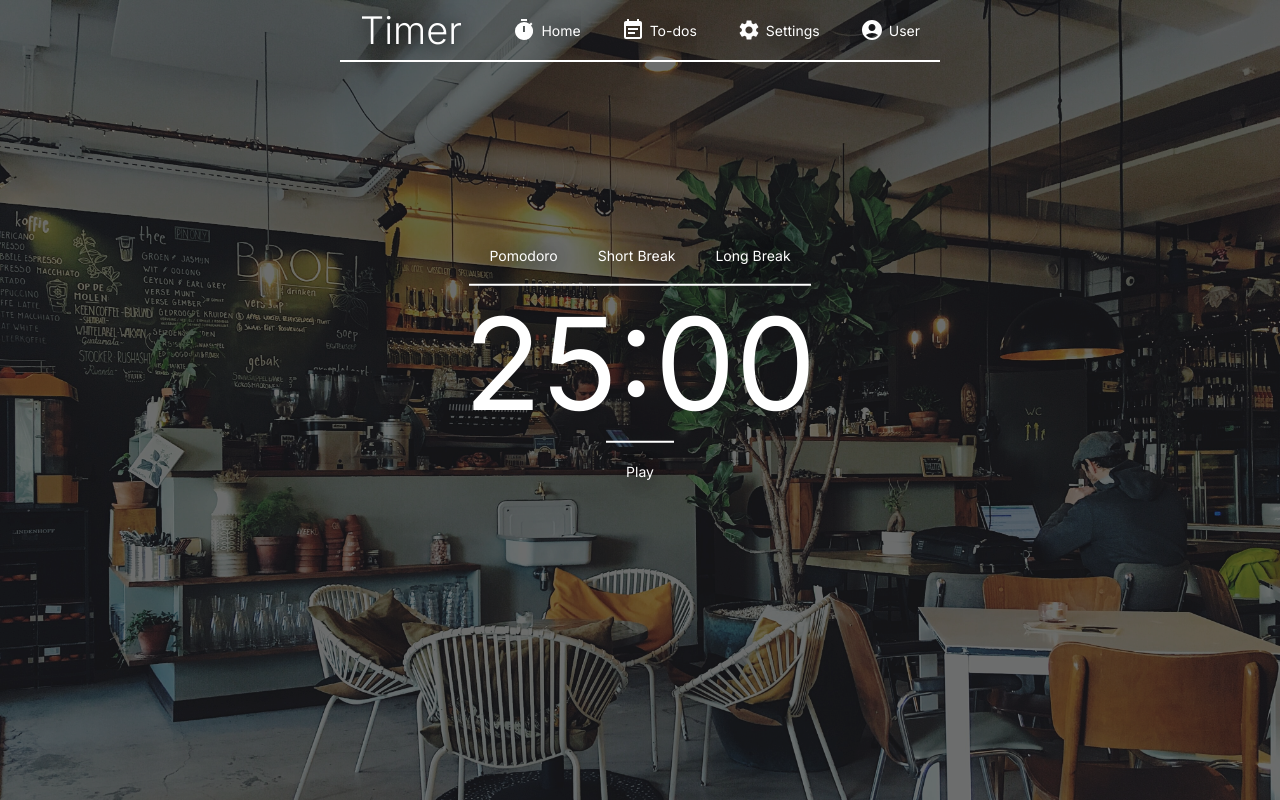
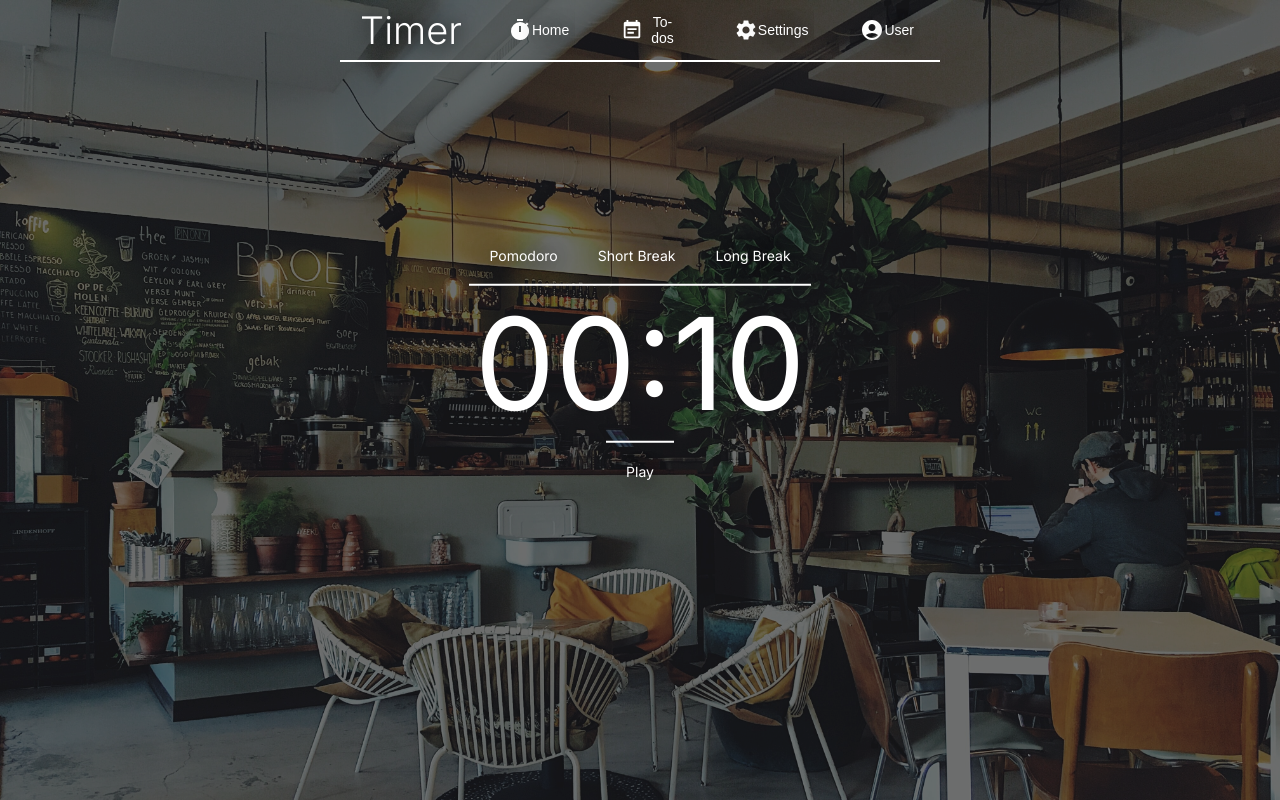
Before and after one commit to Miguel-Antonio-Logarta/Timer-App, a React (Create React App) app: page / in a window 1280 px wide. Built offline with nearby package versions, Linux system fonts and the light colour scheme.

Commit message:
* Added a single event handler for buttons to set time and pause the timer. * Added a timer component with controls * Changed navbar li links to a separate component called NavItems.   NavItems have a button instead of a link.

```diff
--- a/src/App.js
+++ b/src/App.js
@@ -1,18 +1,68 @@
 import './styles/App.css';
 import Timer from './components/Timer.js';
-import ATestButton from './components/ATestButton';
+// import ATestButton from './components/ATestButton';
 import Navbar from './components/Navbar';
 import Background from './components/Background';
+// import TestModal from './components/TestModal';
+import React from 'react';
 
-function App() {
+class App extends React.Component {
+  constructor(props) {
+    super(props);
+    this.state = {
+      // showModal: false
+      showSettings: false,
+      showStats: false,
+      showLogin: false
+    };
+
+    this.showSettingsWindow = this.showSettingsWindow.bind(this);
+    this.showStatsWindow = this.showStatsWindow.bind(this);
+    this.showLoginWindow = this.showLoginWindow.bind(this);
+    // this.toggleModal = this.toggleModal.bind(this);
+  }
+
+  // toggleModal() {
+  //   console.log("The button click event has reached the parent");
+  //   this.setState({showModal: !this.state.showModal});
+  // }
+
+  // TODO: change all of this and turn it into one function.
+  // handleNavButtonClick(whichwindowtoshow)
+  showSettingsWindow () {
+    console.log("Settings are now showing");
+    this.setState({showSettings: !this.state.showSettings});
+  }
+
+  showStatsWindow () {
+    console.log("Stats are now showing");
+    this.setState({showStats: !this.state.showStats});
+  }
+
+  showLoginWindow () {
+    this.setState({showLogin: !this.state.showLogin});
+  }
+
+  render() {
+    // console.log(this.state.showModal);
     return (
       <div className="the-app">
-      <Navbar/>
+        <Navbar
+          showLoginWindow={this.showLoginWindow}
+          showStatsWindow={this.showStatsWindow}
+          showSettingsWindow={this.showSettingsWindow}
+          // showLogin={this.state.showLogin}
+          // showStats={this.state.showStats}
+          // showSettings={this.state.showSettings}
+        />
         <Timer />
         <Background />
-      {/* <ATestButton/> */}
+        {/* <TestModal /> */}
+        {/* <TestModal daClick={this.toggleModal} PutMyBallsInYoJaws={this.state.showModal}/>
+        <ATestButton daClick={this.toggleModal}/> */}
       </div>
     );
   }
+}
 
 export default App;
--- /dev/null
+++ b/src/components/NavItems.js
@@ -0,0 +1,21 @@
+import React from "react";
+
+// <a> tag should be changed to a button now. Because it won't lead to another page and will just open a modal instead
+class NavItems extends React.Component {
+    constructor(props) {
+        super(props);
+    }
+
+    render() {
+        return(
+            <li className="nav-item">
+                <button href="#" onClick={this.props.toggle}>
+                    {this.props.icon}
+                    <span>{this.props.title}</span>
+                </button>
+            </li>
+        );
+    }
+}
+
+export default NavItems;
--- a/src/components/Navbar.js
+++ b/src/components/Navbar.js
@@ -1,5 +1,6 @@
 import React from "react";
 import {MdTimer, MdAccountCircle, MdSettings, MdEventNote} from "react-icons/md";
+import NavItems from "./NavItems";
 
 class Navbar extends React.Component {
     // Next time I think we can turn the nav links into components. They all do the same thing
@@ -7,6 +8,12 @@ class Navbar extends React.Component {
     // Todos opens the todo lists on the sidebar
     // Settings also opens a sidebar where you can adjust the settings
     // Each nav link has an icon
+    constructor(props) {
+        super(props);
+        this.state = {
+
+        }
+    }
     render() {
         return (
             <header>
@@ -14,10 +21,15 @@ class Navbar extends React.Component {
                     <h1 className="brand">Timer</h1>
                     <nav className="nav-menu">
                         <ul className="nav-links">
-                            <li className="nav-item"><a href="#"><MdTimer size="24px"/><span>Home</span></a></li>
-                            <li className="nav-item"><a href="#"><MdEventNote size="24px"/><span>To-dos</span></a></li>
+                            <NavItems title="Home" toggle={this.props.showSettingsWindow} icon={<MdTimer size="24px"/>} />
+                            <NavItems title="To-dos" toggle={this.props.showSettingsWindow} icon={<MdEventNote size="24px"/>} />
+                            <NavItems title="Settings" toggle={this.props.showSettingsWindow} icon={<MdSettings size="24px"/>} />
+                            <NavItems title="User" toggle={this.props.showStatsWindow} icon={<MdAccountCircle size="24px"/>} />
+                            {/* <li className="nav-item"><a href="#"><MdTimer size="24px"/><span>Home</span></a></li> */}
+                            {/* <li className="nav-item"><a href="#"><MdEventNote size="24px"/><span>To-dos</span></a></li>
                             <li className="nav-item"><a href="#"><MdSettings size="24px"/><span>Settings</span></a></li>
-                            <li className="nav-item"><a href="#"><MdAccountCircle size="24px"/><span>User</span></a></li>
+                            <li className="nav-item"><a href="#"><MdAccountCircle size="24px"/><span>User</span></a></li> */}
+
                         </ul>
                     </nav>
                 </div>
--- /dev/null
+++ b/src/components/TestModal.js
@@ -0,0 +1,29 @@
+import react from "react";
+
+class TestModal extends react.Component {
+    constructor(props) {
+        super(props);
+        this.state = {
+            show: false
+        };
+    }
+
+    render() {
+        console.log(this.props.PutMyBallsInYoJaws)
+        if (this.props.PutMyBallsInYoJaws){
+            return(
+                <div>
+                    <p style={{color:"black"}}>This is the modal</p>
+                    <button onClick={this.props.daClick}>Close</button>
+                </div>
+            );
+        }
+        else {
+            return(
+                null
+            );
+        }
+    }
+}
+
+export default TestModal;
--- a/src/components/Timer.js
+++ b/src/components/Timer.js
@@ -1,17 +1,19 @@
 import React from "react";
 import moment from 'moment';
 
+// TODOS:
+// Stop when timer reaches zero
+// Add sound effect for when timer reaches zero, when timer pauses, when timer plays
+// Add feature to change timer value with long break, short break, and pomodoro
+// One event handling function
 class Timer extends React.Component {
     constructor(props) {
         super(props);
         this.state = {
             paused: true,
-            buttonText: "Play",
-            currentTime: moment.duration(25*60*1000), // Sets a 25 minutes counter in milliseconds
-            // currentTime: moment.duration(10*1000)
+            // currentTime: moment.duration(25*60*1000), // Sets a 25 minutes counter in milliseconds
+            currentTime: moment.duration(10*1000),
         }
-
-        this.handlePause = this.handlePause.bind(this);
     }
 
     componentDidMount() {
@@ -29,7 +31,8 @@ class Timer extends React.Component {
     }
 
     tick() {
-        if (!this.state.paused)
+        const isZero = this.state.currentTime.as('milliseconds') <= 0;
+        if (!this.state.paused && !isZero)
         {
             this.setState({currentTime: moment.duration(this.state.currentTime.asMilliseconds() - 1000)});
         }
@@ -37,25 +40,25 @@ class Timer extends React.Component {
         // Make sure to end the tick once duration reaches 0 and reset it.
     }
 
-    handlePause(event) {
-        // The button text is not working for some reason. The first play does not change
-        // Reason: setState calls are asynchronous for performance reasons, relying on them for instand change will cause issues.
-        // Issue fixed**: use {this.state.paused ? "Play" : "Pause"} in the button tag instead of having it be the value of this.state.buttonText
-        const isPaused = this.state.paused;
-        if (isPaused) {
-            // The timer is paused, the button should say play
-            this.setState({buttonText: "Play", paused: false});
-            console.log("Play");
-            console.log(this.state);
+    handleButtonClick = (evt) => {
+        const btn = evt.target;
+        console.log(btn.name);
+        switch (btn.name) {
+            case "pomodoro":
+                this.setState({currentTime: moment.duration(25*60*1000 + 0*1000), paused: true});
+                break;
+            case "short_break":
+                this.setState({currentTime: moment.duration(5*60*1000 + 0*1000), paused: true});
+                break;
+            case "long_break":
+                this.setState({currentTime: moment.duration(15*60*1000 + 0*1000), paused: true});
+                break;
+            case "pause":
+                this.setState({paused: !this.state.paused});
+                break;
+            default:
+                break;
         }
-        else {
-            // The timer is playing, the button should say pause
-            this.setState({buttonText: "Pause", paused: true});
-            console.log("Paused");
-            console.log(this.state);
-        }
-
-        event.preventDefault();
     }
 
     render () {
@@ -63,13 +66,12 @@ class Timer extends React.Component {
             // <div className="timer-wrapper">
                 <div className="timer">
                     <div className="timer-selection">
-                        <button className="timer-button">Pomodoro</button>
-                        <button className="timer-button">Short Break</button>
-                        <button className="timer-button">Long Break</button>
+                        <button className="timer-button" name="pomodoro" onClick={this.handleButtonClick}>Pomodoro</button>
+                        <button className="timer-button" name="short_break" onClick={this.handleButtonClick}>Short Break</button>
+                        <button className="timer-button" name="long_break" onClick={this.handleButtonClick}>Long Break</button>
                     </div>
                     <div className="timer-display">{moment.utc(this.state.currentTime.asMilliseconds()).format("mm:ss")}</div>
-                    <button className="timer-control" onClick={this.handlePause}>{this.state.paused ? "Play" : "Pause"}</button>
-                    {/* <button className="timer-control">Play/Pause</button> */}
+                    <button className="timer-control" name="pause" onClick={this.handleButtonClick}>{this.state.paused ? "Play" : "Pause"}</button>
                 </div>
             // </div>
         )
--- a/src/styles/App.css
+++ b/src/styles/App.css
@@ -165,17 +165,51 @@ header {
   display: flex;
   align-items: stretch;
   padding: 0 20px;
+  color: white;
+  font-size: 14px;
+  text-decoration: none;
+  text-shadow: 1px 1px 20px black;
+  transition: color .3s, background-color .3s;
+  cursor: pointer;
+}
+
+.nav-item button {
+  display: flex;
+  align-items: center;
+  /* color: white;
+  font-size: 14px;
+  text-decoration: none; */
+  overflow: hidden;
+  /* text-shadow: 1px 1px 20px black; */
+  /* margin-left: 5px; */
+  color: inherit;
+  font-size: inherit;
+  text-decoration: inherit;
+  text-shadow: inherit;
+  background: none;
+  border: none;
+}
+
+.nav-item:hover {
+  color: black;
+  text-shadow: none;
+  background-color: white;
+  transition: color .3s, background-color .3s;
 }
 
 .nav-item a {
   display: flex;
   align-items: center;
-  color: white;
+  /* color: white;
   font-size: 14px;
-  text-decoration: none;
+  text-decoration: none; */
   overflow: hidden;
-  text-shadow: 1px 1px 20px black;
+  /* text-shadow: 1px 1px 20px black; */
   /* margin-left: 5px; */
+  color: inherit;
+  font-size: inherit;
+  text-decoration: inherit;
+  text-shadow: inherit;
 }
 
 .nav-item a span {
```
Also changed, not shown: src/components/ATestButton.js (+31 -13 lines), src/components/SettingsWindow.js (added, +18 -0 lines). Lines whose indentation alone changed are shown as unchanged.
